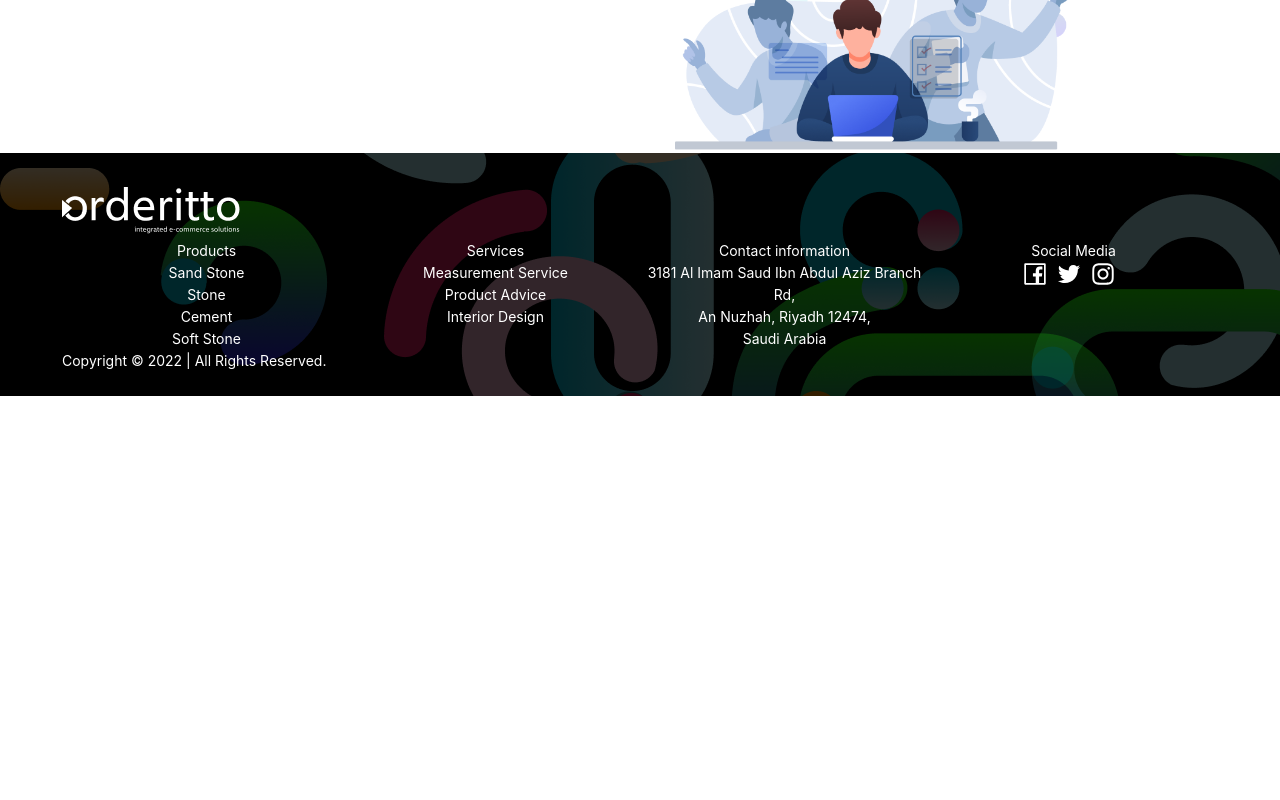
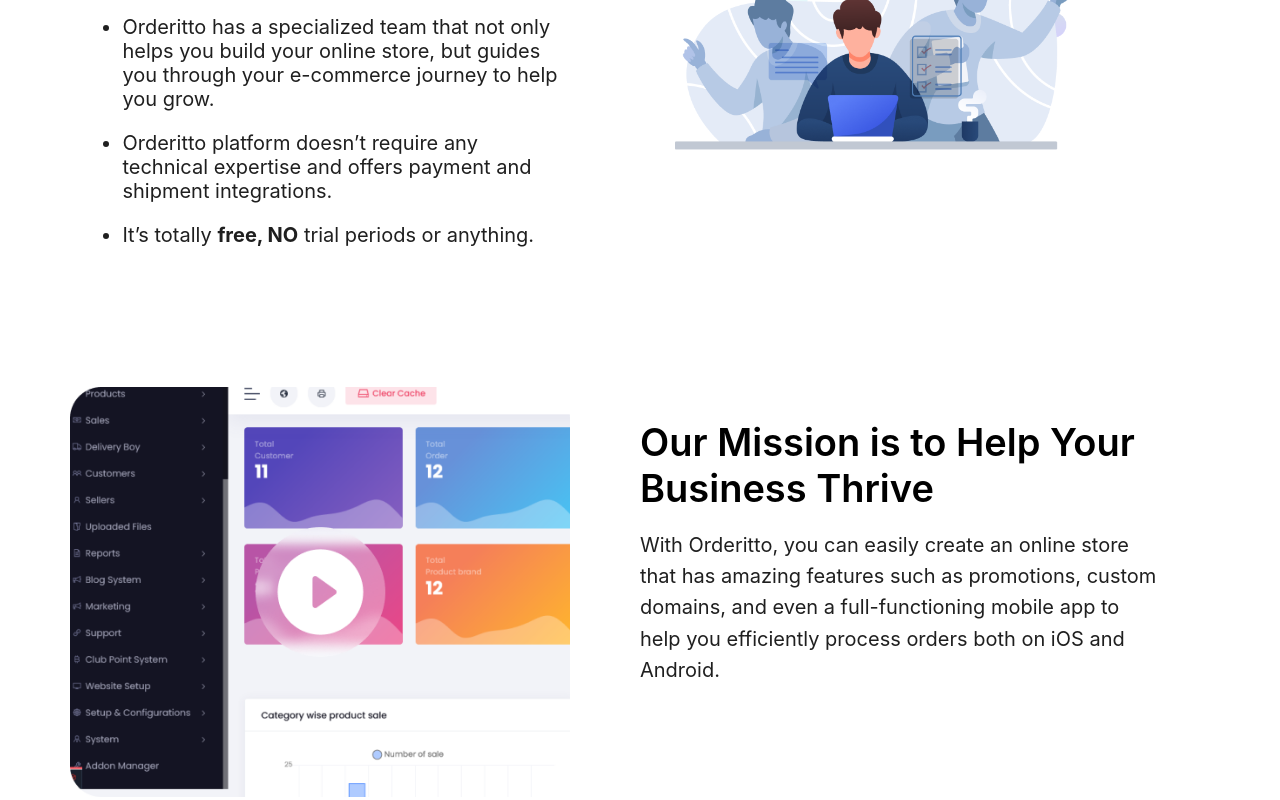
Before and after one commit to Alaa-AbuElkhier/or, a React (Create React App) app: page /about-us in a window 1280 px wide. Shown: the part 340-1140 px from the top of the page. Before the commit the page ends 800 px from the top, so only its background shows below. Built offline with nearby package versions, Linux system fonts and the light colour scheme.

Commit message:
edit About Us page

```diff
--- a/src/pages/AboutUsPage/AboutUs.jsx
+++ b/src/pages/AboutUsPage/AboutUs.jsx
@@ -7,72 +7,42 @@ import home3 from '../../assets/home3.png';
 const { Option } = Select;
 const { Paragraph } = Typography;
 
-const layout = {
-  labelCol: {
-    span: 8,
-  },
-  wrapperCol: {
-    span: 16,
-  },
-};
-const tailLayout = {
-  wrapperCol: {
-    offset: 8,
-    span: 16,
-  },
-};
-
 function AboutUs() {
-  const [form] = Form.useForm();
-  const onGenderChange = (value) => {
-    switch (value) {
-      case 'male':
-        form.setFieldsValue({
-          note: 'Hi, man!',
-        });
-        return;
-      case 'female':
-        form.setFieldsValue({
-          note: 'Hi, lady!',
-        });
-        return;
-      case 'other':
-        form.setFieldsValue({
-          note: 'Hi there!',
-        });
-        break;
-      default:
-    }
-  };
-  const onFinish = (values) => {
-    console.log(values);
-  };
-  const onReset = () => {
-    form.resetFields();
-  };
-  const onFill = () => {
-    form.setFieldsValue({
-      note: 'Hello world!',
-      gender: 'male',
-    });
-  };
   return (
+    <>
       <section
         className='header-shape'
         style={{
           background: 'white',
         }}>
-      <Row justify={'end'}>
+        <Row justify={'center'}>
           <Col span={12}>
             <Typography.Title
               level={1}
               style={{
                 color: 'black',
                 marginTop: '160px',
-              marginRight: '80px',
+                // marginRight: '80px',
               }}>
               Orderitto Helps You Build <br />A Successful Online Store
             </Typography.Title>
+            <Row justify={'center'}>
+              <ul style={{ fontSize: 20, textAlign: 'left' }}>
+                <li style={{ marginBottom: 20 }}>
+                  Orderitto has a specialized team that not only <br />
+                  helps you build your online store, but guides <br />
+                  you through your e-commerce journey to help <br /> you grow.
+                </li>
+                <li style={{ marginBottom: 20 }}>
+                  Orderitto platform doesn’t require any <br />
+                  technical expertise and offers payment and
+                  <br /> shipment integrations.
+                </li>
+                <li style={{ marginBottom: 20 }}>
+                  It’s totally <b>free, NO</b> trial periods or anything.
+                </li>
+              </ul>
+            </Row>
           </Col>
           <Col span={12}>
             {' '}
@@ -93,6 +63,70 @@ function AboutUs() {
           </Col>
         </Row>
       </section>
+      <section
+        className='header-shape'
+        style={{
+          background: 'white',
+        }}>
+        <Row justify={'start'}>
+          <Col
+            span={12}
+            style={{
+              marginTop: '100px',
+              marginBottom: '100px',
+            }}>
+            {' '}
+            <div
+              style={
+                {
+                  // background: 'white',
+                }
+              }>
+              <img
+                src={home3}
+                style={{
+                  width: '500px',
+                }}
+                alt='home3'
+              />
+            </div>
+          </Col>
+
+          <Col
+            span={12}
+            style={{
+              marginTop: '100px',
+              marginBottom: '100px',
+            }}>
+            <Row justify={'start'}>
+              {' '}
+              <Typography.Title
+                level={1}
+                style={{
+                  color: 'black',
+                  textAlign: 'left',
+
+                  // marginRight: '80px',
+                }}>
+                Our Mission is to Help Your <br />
+                Business Thrive
+              </Typography.Title>
+            </Row>
+
+            <Row justify={'start'}>
+              <Paragraph style={{ fontSize: 20, textAlign: 'left' }}>
+                With Orderitto, you can easily create an online store
+                <br /> that has amazing features such as promotions, custom{' '}
+                <br /> domains, and even a full-functioning mobile app to
+                <br /> help you efficiently process orders both on iOS and{' '}
+                <br />
+                Android.
+              </Paragraph>
+            </Row>
+          </Col>
+        </Row>
+      </section>
+    </>
   );
 }
 
```
Lines whose indentation alone changed are shown as unchanged.
